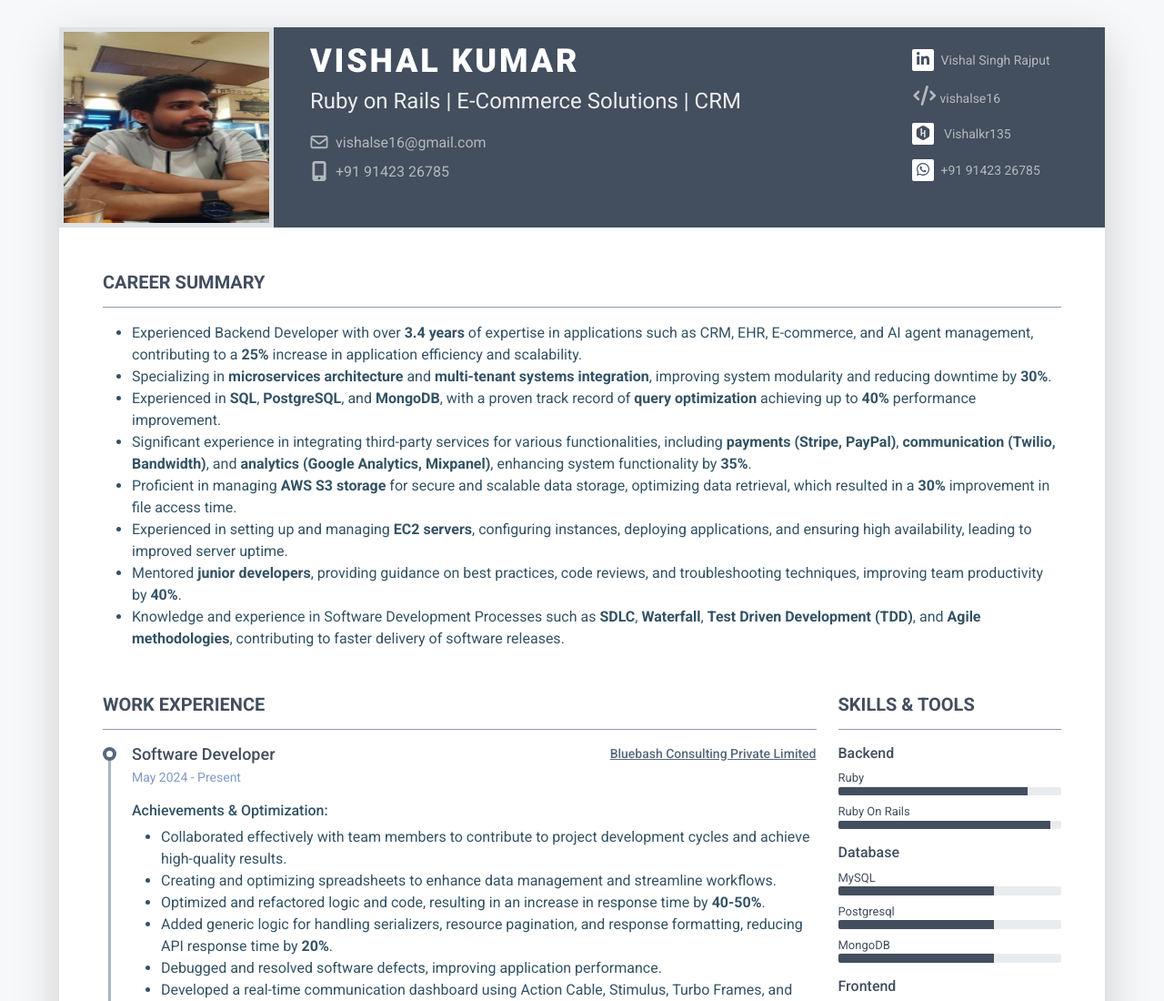
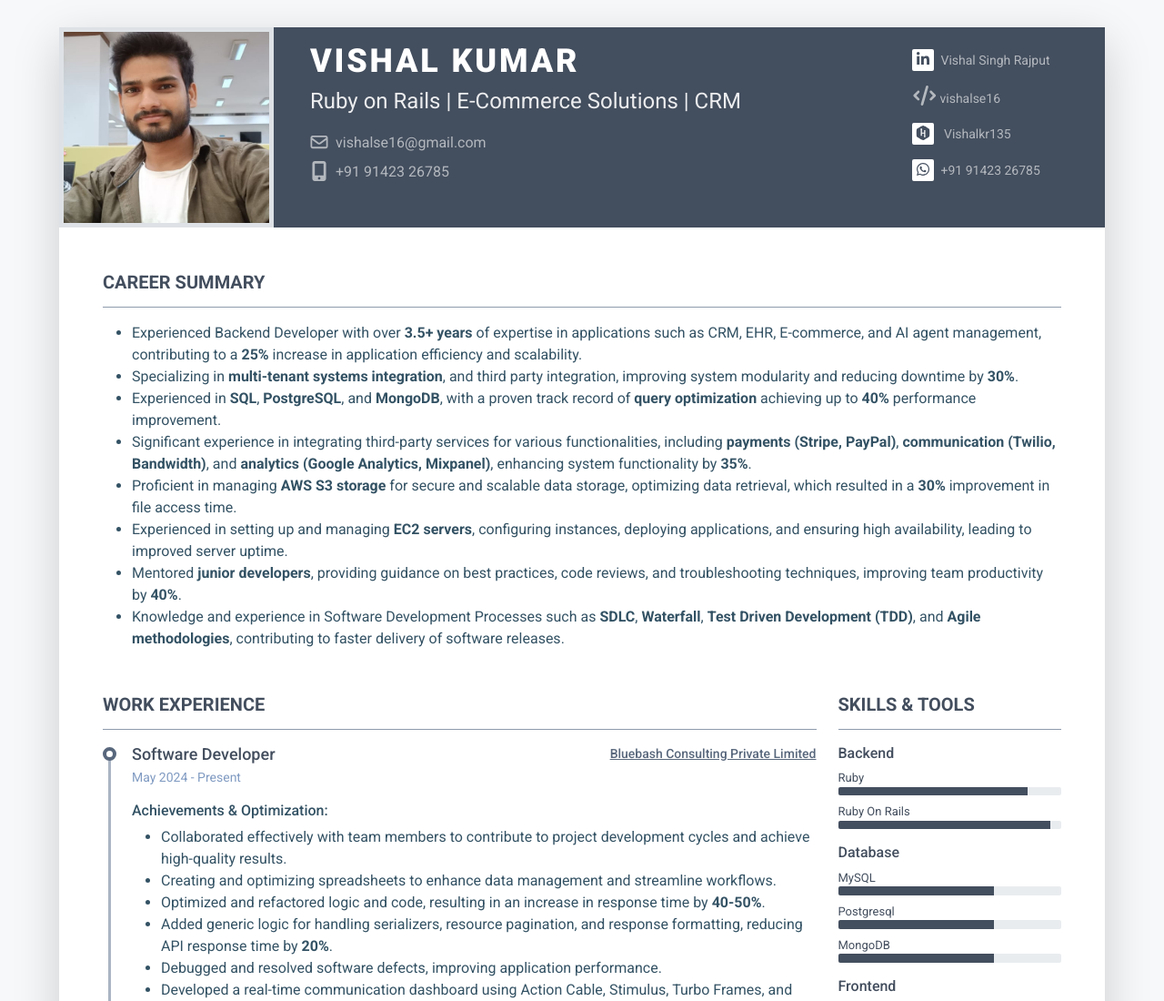
Before and after one commit to vishalkumar135/resume, a plain HTML site: page index.html in a window 1280 px wide. Shown: the top 1100 px of the page at 91% size. Drawn offline with Linux system fonts and the light colour scheme.

Commit message:
fix: added new profile image

```diff
--- a/index.html
+++ b/index.html
@@ -43,7 +43,7 @@
         <header class="resume-header pt-4 pt-md-0">
           <div class="row">
             <div class="col-block col-md-auto resume-picture-holder text-center text-md-start">
-              <img class="picture border border-5" src="assets/images/vishal_photo.jpg" alt="" style="width: 236px; height: 220px;">
+              <img class="picture border border-5" src="assets/images/WhatsApp Image 2025-01-12 at 5.52.19 AM.jpeg" alt="" style="width: 236px; height: 220px;">
             </div>
             <!--//col-->
             <div class="col">
@@ -87,8 +87,8 @@
             <h2 class="resume-section-title text-uppercase font-weight-bold pb-3 mb-3 fw-bold">Career Summary</h2>
             <div class="resume-section-content">
               <ul>
-                <li>Experienced Backend Developer with over <strong>3.4 years</strong> of expertise in applications such as CRM, EHR, E-commerce, and AI agent management, contributing to a <strong>25%</strong> increase in application efficiency and scalability.</li>
-                <li>Specializing in <strong>microservices architecture</strong> and <strong>multi-tenant systems integration</strong>, improving system modularity and reducing downtime by <strong>30%</strong>.</li>
+                <li>Experienced Backend Developer with over <strong>3.5+ years</strong> of expertise in applications such as CRM, EHR, E-commerce, and AI agent management, contributing to a <strong>25%</strong> increase in application efficiency and scalability.</li>
+                <li>Specializing in <strong>multi-tenant systems integration</strong>, and third party integration, improving system modularity and reducing downtime by <strong>30%</strong>.</li>
                 <li>Experienced in <strong>SQL</strong>, <strong>PostgreSQL</strong>, and <strong>MongoDB</strong>, with a proven track record of <strong>query optimization</strong> achieving up to <strong>40%</strong> performance improvement.</li>
                 <li>Significant experience in integrating third-party services for various functionalities, including <strong>payments (Stripe, PayPal)</strong>, <strong>communication (Twilio, Bandwidth)</strong>, and <strong>analytics (Google Analytics, Mixpanel)</strong>, enhancing system functionality by <strong>35%</strong>.</li>
                 <li>Proficient in managing <strong>AWS S3 storage</strong> for secure and scalable data storage, optimizing data retrieval, which resulted in a <strong>30%</strong> improvement in file access time.</li>
```
